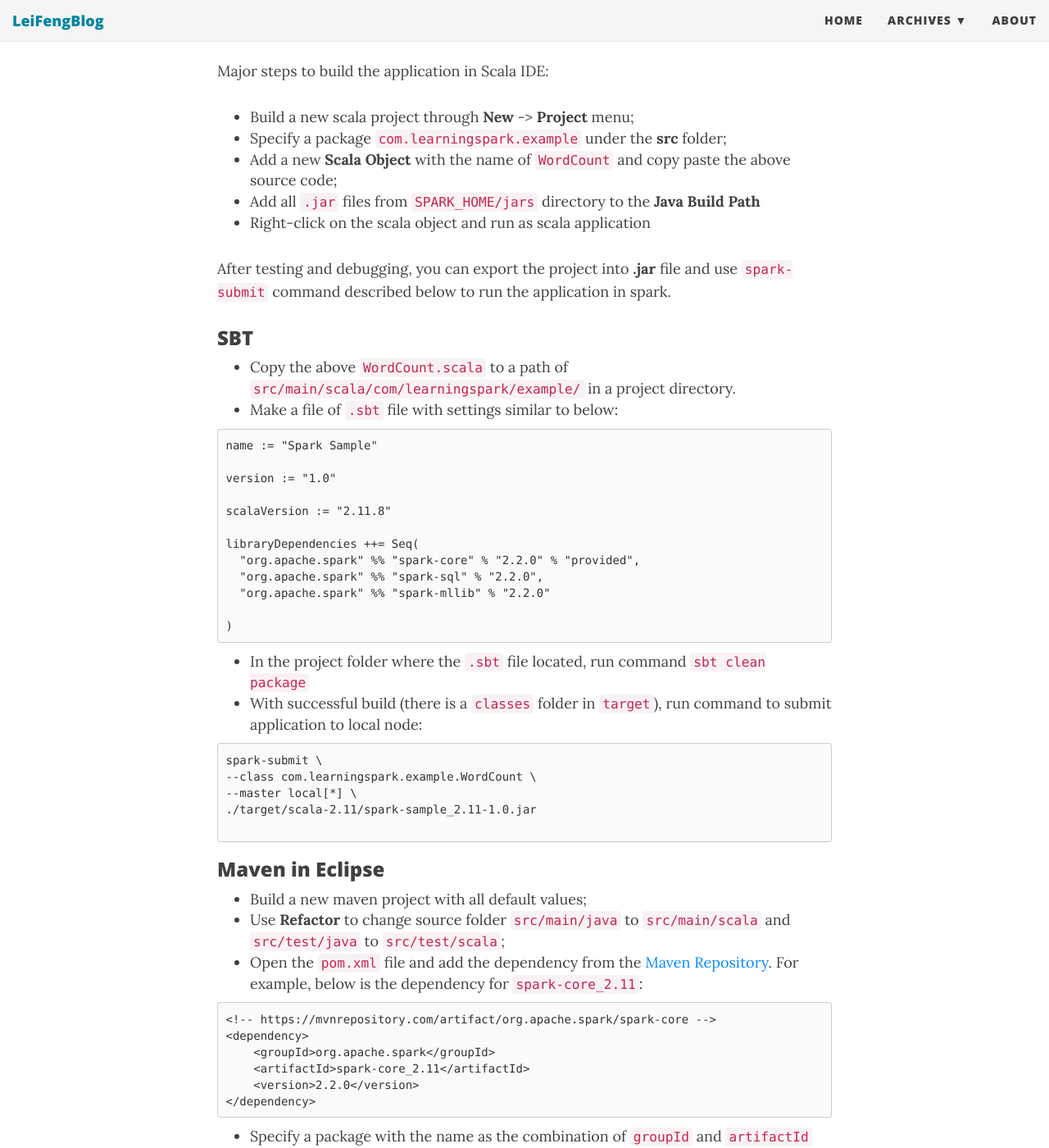
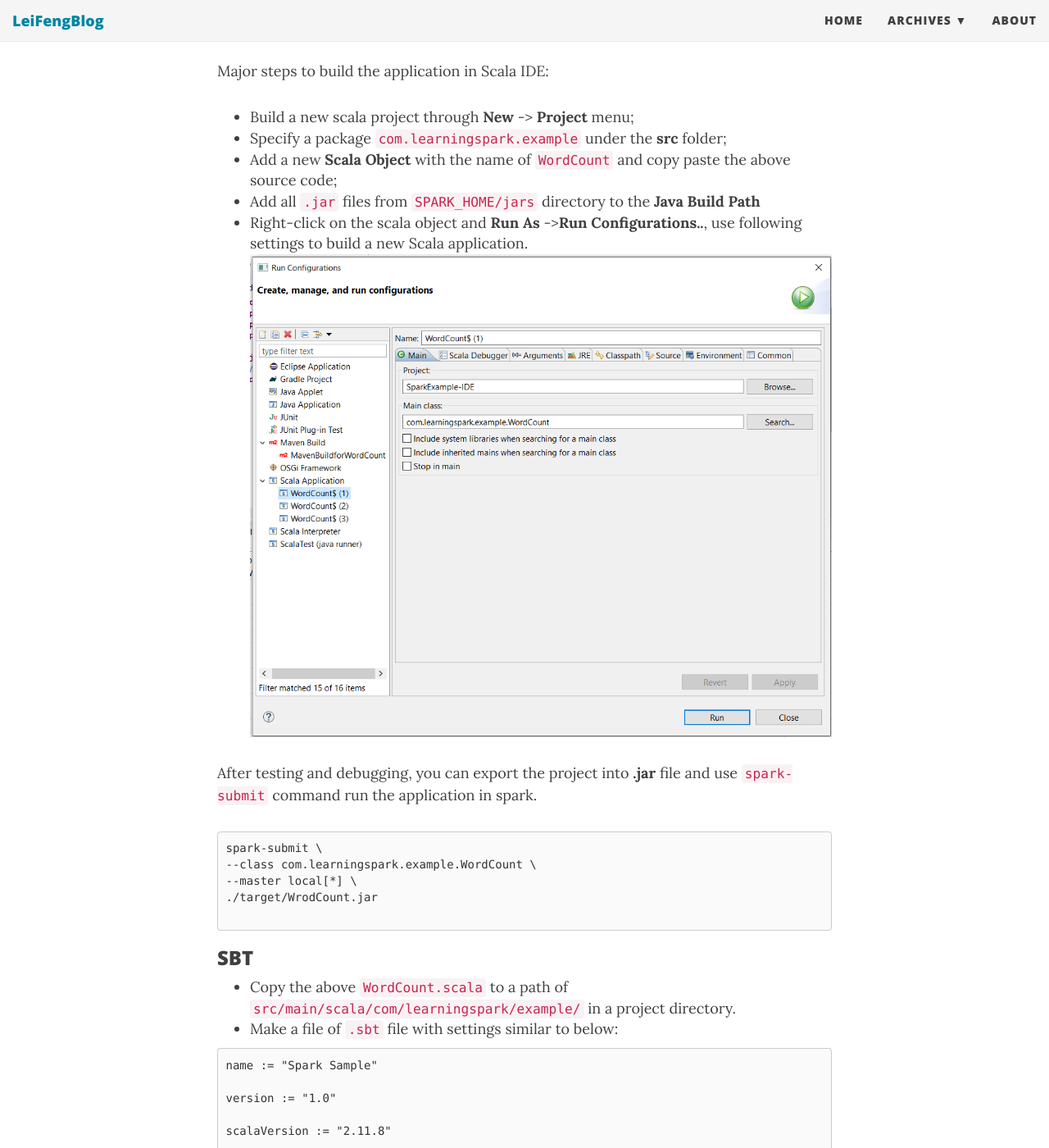
Before and after one commit to stonefl/stonefl.github.io, a Jekyll site: the page built from _posts/2018-04-17-set-up-scala-development-environment-for-apache-spark-in-standalone-mode.md, in a window 1280 px wide and 1400 px high, scrolled down 5502 px. Shown: the whole window at 82% size. Built offline with Jekyll 4.4.1, drawn with Linux system fonts in a browser that asks for light colours; nearby versions of some CDN libraries; comment, search, counter and statistics services are not loaded.

Commit message:
Update 2018-04-17-set-up-scala-development-environment-for-apache-spark-in-standalone-mode.md

````diff
--- a/_posts/2018-04-17-set-up-scala-development-environment-for-apache-spark-in-standalone-mode.md
+++ b/_posts/2018-04-17-set-up-scala-development-environment-for-apache-spark-in-standalone-mode.md
@@ -128,10 +128,18 @@ Major steps to build the application in Scala IDE:
 - Specify a package `com.learningspark.example` under the **src** folder;
 - Add a new **Scala Object** with the name of `WordCount` and copy paste the above source code;
 - Add all `.jar` files from `SPARK_HOME/jars` directory to the **Java Build Path**
-- Right-click on the scala object and run as scala application
+- Right-click on the scala object and **Run As** ->**Run Configurations..**, use following settings to build a new Scala application.
+![IDE_run.PNG]({{site.baseurl}}/img/post/IDE_run.PNG)
 
-After testing and debugging, you can export the project into **.jar** file and use `spark-submit` command described below to run the application in spark.
+After testing and debugging, you can export the project into **.jar** file and use `spark-submit` command run the application in spark.
 
+```
+spark-submit \
+--class com.learningspark.example.WordCount \
+--master local[*] \
+./target/WrodCount.jar
+
+```
 ### SBT
 
 - Copy the above `WordCount.scala` to a path of `src/main/scala/com/learningspark/example/` in a project directory.
````
